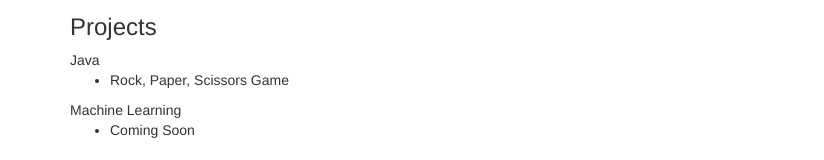
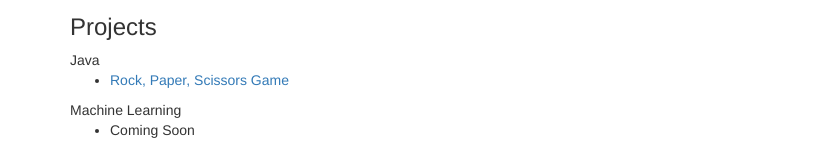
Before and after one commit to thepaulgleason/thepaulgleason.github.io, a plain HTML site: page index.html in a window 1280 px wide. Shown: the part 199-359 px from the top of the page, without its empty margins (0-824 px from the left). Drawn offline with nearby package versions, Linux system fonts and the light colour scheme.

Commit message:
Update index.html

```diff
--- a/index.html
+++ b/index.html
@@ -30,7 +30,7 @@
                 </div>
                 <div class="col-xs-12">
                      <ul>
-                        <li href="projects/RPSAdvanced.java" download>Rock, Paper, Scissors Game</li>
+                        <li> <a href="projects/RPSAdvanced.java" download>Rock, Paper, Scissors Game </a></li>
                     </ul>
                 </div>
                <div class="col-xs-12">
```
